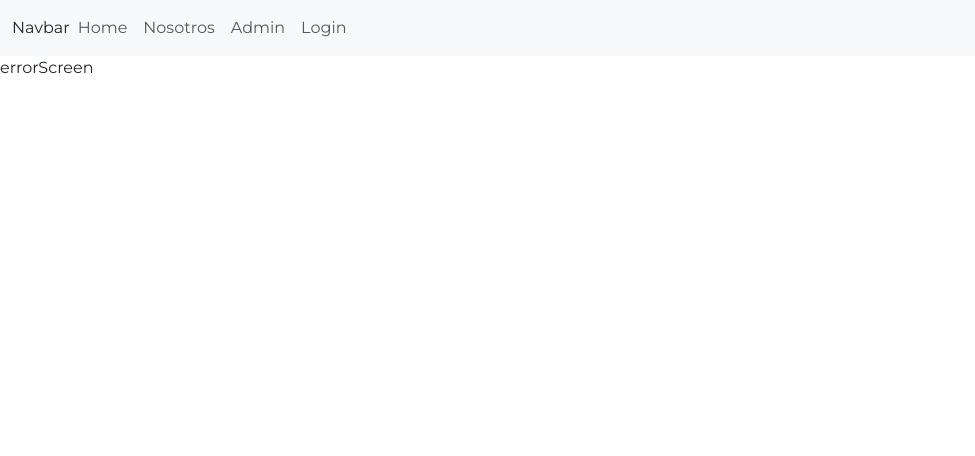
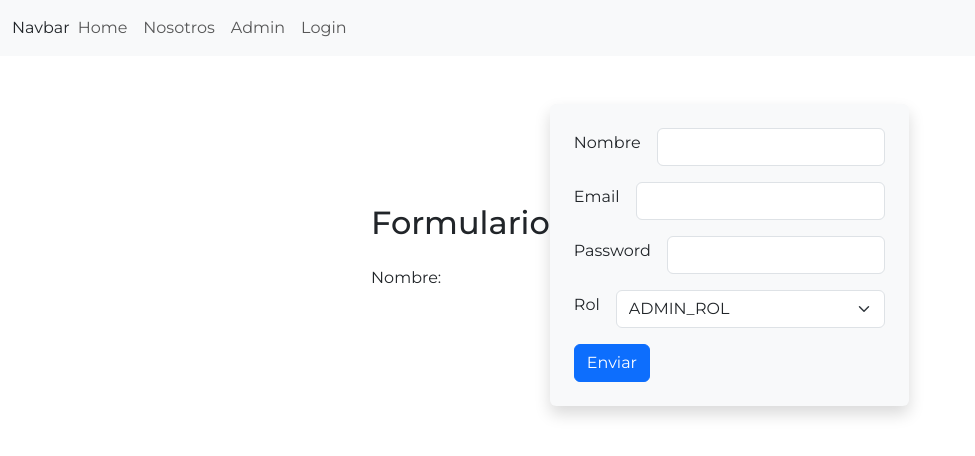
Before and after one commit to Boomcer/front-proyectoFinal, a React (Vite) app: page /formulario in a window 1280 px wide. Shown: the top 456 px of the page, without its empty margins (0-975 px from the left). Built offline with nearby package versions, Linux system fonts and the light colour scheme; sample sign-in values are in the browser's storage; a web font is replaced by a local one.

Commit message:
formulario registro

```diff
--- a/package.json
+++ b/package.json
@@ -14,7 +14,8 @@
     "bootstrap-icons": "^1.11.3",
     "react": "^18.3.1",
     "react-dom": "^18.3.1",
-    "react-router-dom": "^6.27.0"
+    "react-hook-form": "^7.53.2",
+    "react-router-dom": "^6.28.0"
   },
   "devDependencies": {
     "@eslint/js": "^9.13.0",
--- a/src/App.jsx
+++ b/src/App.jsx
@@ -5,6 +5,7 @@ import RoutesTwo from './routes/RoutesTwo'
 import MenuApp from './components/MenuApp'
 import ProtectedRoutes from './routes/ProtectedRoutes'
 import LoginScreen from './views/LoginScreen'
+import FormScreen from './views/FormScreen'
 
 
 function App() {
@@ -26,6 +27,13 @@ function App() {
         element={
         <LoginScreen/>
         }/>
+         <Route
+         path="/formulario"
+         element={
+         <FormScreen/>
+         }/>
+
+
       </Routes>
       </div>
     </BrowserRouter>
--- /dev/null
+++ b/src/helpers/fetchFormApi.js
@@ -0,0 +1,16 @@
+const url = "https://backend-proyectofinal-rolling.onrender.com/api/";
+
+
+const alta = async (nombre, email, password, rol) =>{
+    const resp = await fetch(url + "/usuarios", {
+        method: "POST",
+        body: JSON.stringify({nombre, email, password, rol}),
+        headers: {
+            "Content-type": "application/json; charset=UTF-8",
+        },
+    }
+    );
+    const data = await resp.json();
+    return data;
+};
+export { alta };
--- /dev/null
+++ b/src/views/FormScreen.jsx
@@ -0,0 +1,128 @@
+import { useForm } from "react-hook-form";
+import { useState } from "react";
+// import { alta } from "../helpers/fetchFormApi";
+
+// import { useNavigate } from "react-router-dom";
+
+
+
+const FormScreen = () => {
+
+    const { register, formState: { errors }, watch, handleSubmit } = useForm();
+    const [message, setMessage] = useState(null);
+
+
+    // const formIn = (data, e) => {
+    //     console.log(data);
+    //     const { nombre, email, password, } = data;
+    //     e.target[0].focus();
+    // }
+
+    const onSubmit = async (data) => {
+        console.log('Datos enviados:', data);
+        // const { nombre, email, password, rol} = data;
+        const url = "https://backend-proyectofinal-rolling.onrender.com/api/usuarios";
+
+        try {
+          // Usando fetch para realizar la solicitud POST
+          const response = await fetch(url , {
+            method: 'POST',
+            headers: {
+              'Content-Type': 'application/json',
+            },
+            body: JSON.stringify(data), // Convertimos el objeto de datos a JSON
+          });
+
+        //   Verificamos si la solicitud fue exitosa
+        //   if (!response.ok) {
+        //     throw new Error('Hubo un error al enviar los datos');
+        //   }
+
+          const responseData = await response.json(); // Obtenemos la respuesta de la API
+          console.log('Respuesta de la API:', responseData);
+          setMessage(responseData);
+
+        } catch (error) {
+          console.error('Error al enviar los datos:', error);
+          message.msg
+        }
+      };
+
+
+    return (
+        <div className="container mt-5">
+            <div >
+            <h2 className="mb-4">Formulario</h2>
+            <p>Nombre: {watch('nombre')}</p>
+            </div>
+            <form onSubmit={handleSubmit(onSubmit)} className="bg-light p-4 rounded shadow">
+
+                {/* Campo Nombre */}
+                <div className="mb-3 d-flex align-items-center">
+                    <label className="form-label me-3">Nombre</label>
+                    <input
+                        type="text"
+                        className={`form-control ${errors.nombre ? 'is-invalid' : ''}`}
+                        {...register('nombre', {
+                            required: true,
+                            maxLength: 15
+                        })}
+                    />
+                    {errors.nombre?.type === 'required' && <div className="invalid-feedback">El campo nombre es requerido</div>}
+                    {errors.nombre?.type === 'maxLength' && <div className="invalid-feedback">El campo nombre debe tener menos de 15 caracteres</div>}
+                </div>
+
+
+                {/* Campo Email */}
+                <div className="mb-3 d-flex align-items-center">
+                    <label className="form-label me-3">Email</label>
+                    <input
+                        type="text"
+                        className={`form-control ${errors.email ? 'is-invalid' : ''}`}
+                        {...register('email', {
+                            required:true,
+                            pattern: /^[^\s@]+@[^\s@]+\.[^\s@]+$/i })}
+                    />
+                    {errors.email?.type === 'pattern' && <div className="invalid-feedback">El formato del email es incorrecto</div>}
+                </div>
+
+                {/* Campo password */}
+                <div className="mb-3 d-flex align-items-center">
+                    <label className="form-label me-3">Password</label>
+                    <input
+                        type="password"
+                        className={`form-control ${errors.password ? 'is-invalid' : ''}`}
+                        {...register('password', {
+                            required:true,
+                            pattern: /^(?=.*[a-z])(?=.*[A-Z])(?=.*[!@#$%^&*(),.?":{}|<>]).{8,}$/ })}
+                    />
+                    {errors.email?.type === 'pattern' && <div className="invalid-feedback">El formato de la contraseña es incorrecto</div>}
+                </div>
+
+
+
+                {/* Campo rol */}
+                <div className="mb-3 d-flex align-items-center">
+                    <label className="form-label me-3">Rol</label>
+                    <select className="form-select" {...register('rol',{
+                        required:true
+                    })}>
+                        <option value="ADMIN_ROL" >ADMIN_ROL</option>
+                        <option value="USER_ROL">USER_ROL</option>
+                    </select>
+                </div>
+
+
+                <button type="submit" className="btn btn-primary">Enviar</button>
+            </form>
+        </div>
+    );
+    {message && (
+        <div className="alert alert-danger mx-2" role="alert">
+          {message.msg}
+        </div>
+      )}
+
+}
+
+export default FormScreen;
```
Also changed, not shown: 1 other file (tests, documents, lock files or other folders).
